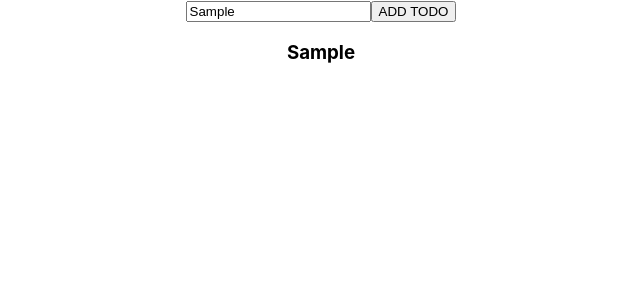
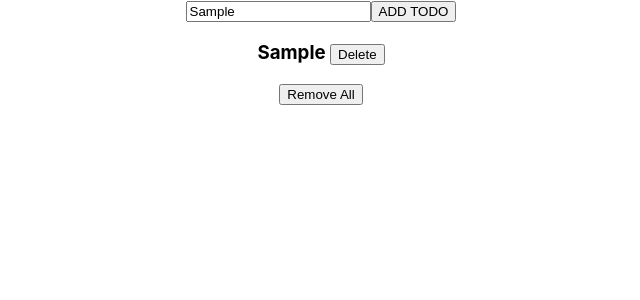
Before and after one commit to Sahid-321/react-redux, a React (Create React App) app in the folder todo_demo1/todo/: page / in a window 1280 px wide. Both pictures are taken after typing "Sample" into the empty fields and a click on the button "ADD TODO". Shown: the top 300 px of the page, without its empty margins (319-959 px from the left). Built offline with nearby package versions, Linux system fonts and the light colour scheme.

Commit message:
delete function added

```diff
--- a/todo_demo1/todo/src/App.js
+++ b/todo_demo1/todo/src/App.js
@@ -19,11 +19,12 @@ const  App= ()=> {
     list.map((elem)=>{
       return(
         <div key={elem.id}>
-        <h3>{elem.data}</h3>
+        <h3>{elem.data} <button onClick={()=> dispatch(deleteTodo(elem.id))}>Delete</button></h3>
         </div>
       )
     })
    }
+   <button onClick={()=> dispatch(removeAll())}>Remove All</button>
     </div>
   );
 }
--- a/todo_demo1/todo/src/action/index.js
+++ b/todo_demo1/todo/src/action/index.js
@@ -8,9 +8,10 @@ data:data
 }
 }
 
-export const deleteTodo = ()=>{
+export const deleteTodo = (id)=>{
     return{
-        type: 'DELETE_TODO'
+        type: 'DELETE_TODO',
+        id
     }
 }
 
--- a/todo_demo1/todo/src/reducer/todoReducer.js
+++ b/todo_demo1/todo/src/reducer/todoReducer.js
@@ -13,6 +13,15 @@ const TodoReducer = (state = initialState, action)=>{
                     data:data
                 }]
             }
+
+            case "DELETE_TODO":
+const newData = state.list.filter((elem)=>
+elem.id !== action.id
+)
+            return {
+           ...state.list,
+                list: newData
+            }
 default: return state
 
     }
```
